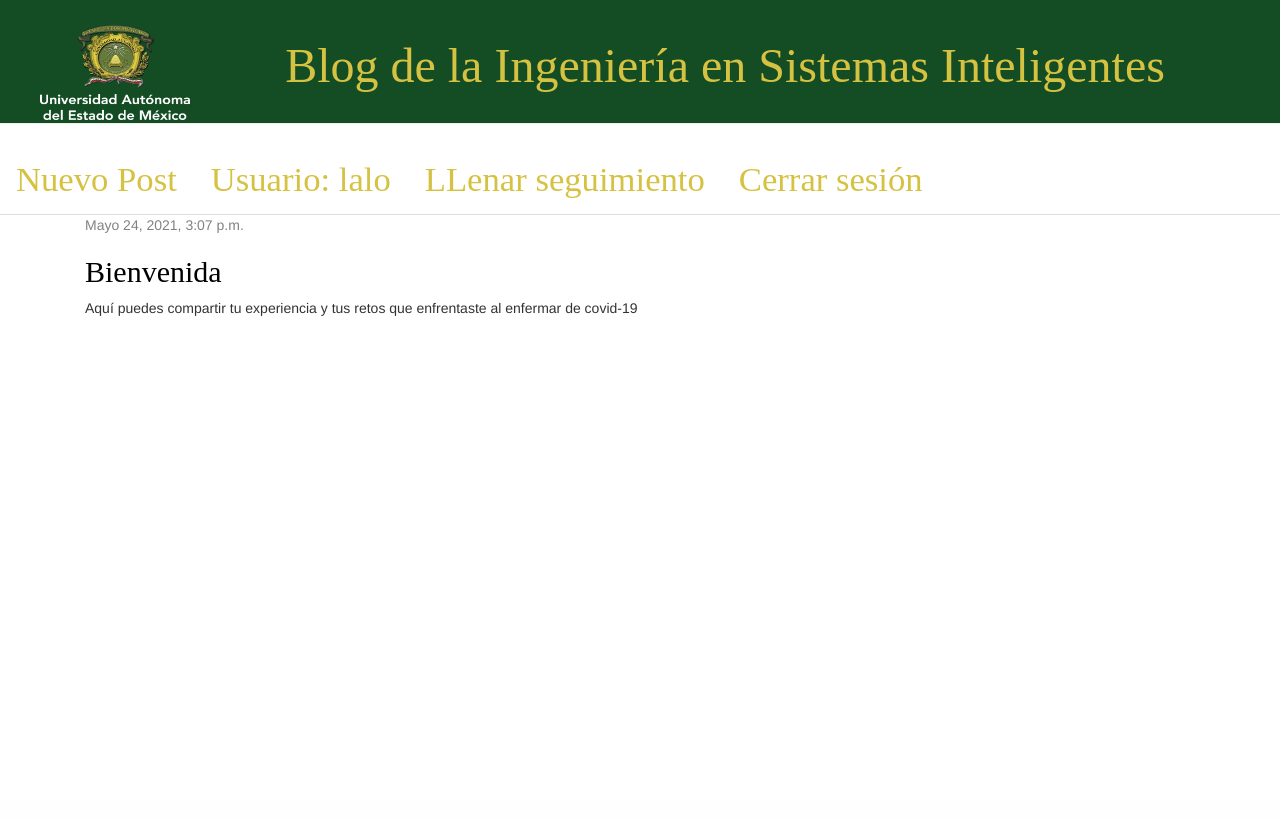
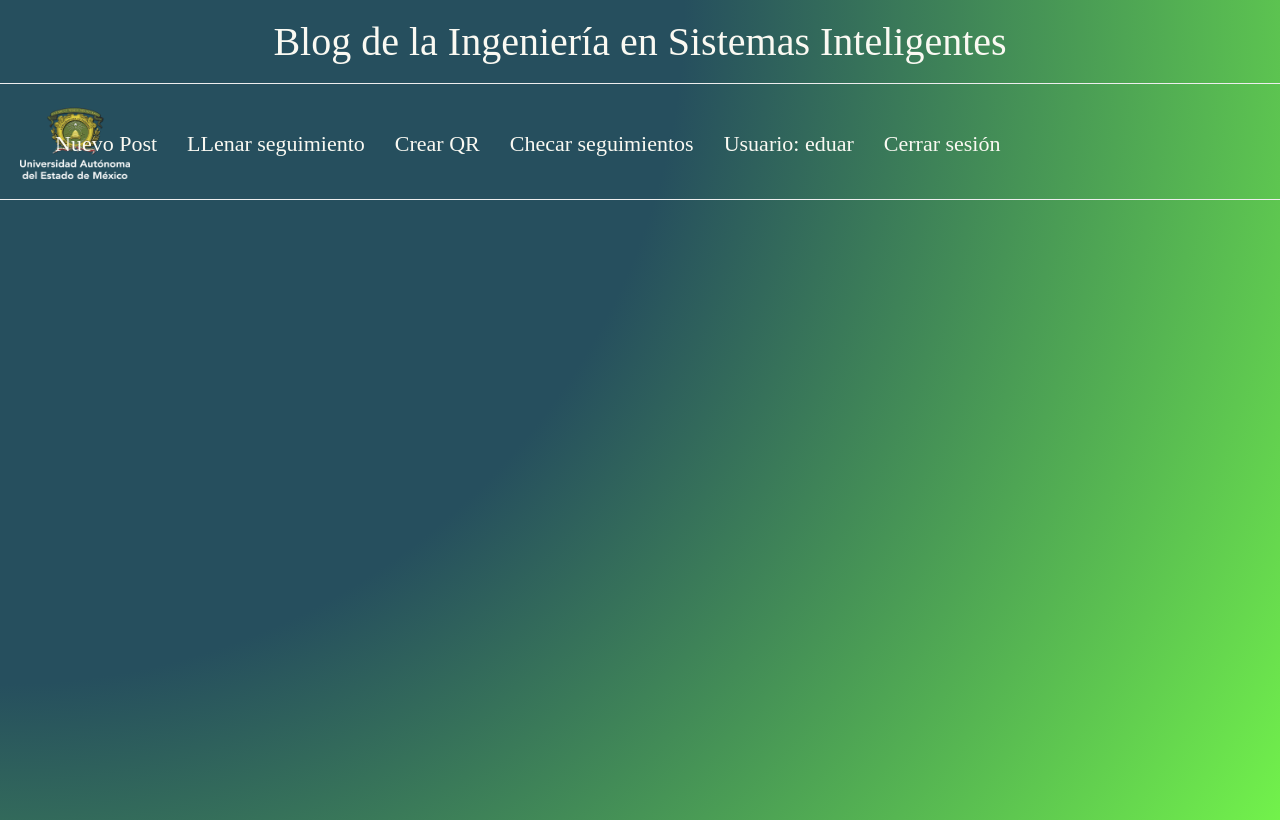
Before and after one commit to EduardoBallezaCervantes/my-first-blog, a Django app: page / in a window 1280 px wide. Before the commit the page ends 316 px from the top, so only its background shows below. Run offline with Django 3.2, Linux system fonts and the light colour scheme; a user stored in the database is signed in; data comes from the database, SQL or seed files in the repository; some libraries are stand-ins or nearby versions.

Commit message:
nueva presentacion

```diff
--- a/blog/forms.py
+++ b/blog/forms.py
@@ -1,6 +1,6 @@
 from django import forms
 from .models import Post
-from .models import Enfermedad
+from .models import Enfermedad, UserFullName
 from django.contrib.auth.forms import UserCreationForm
 from django.contrib.auth.models import User
 
@@ -20,7 +20,6 @@ class CustomUserForm(UserCreationForm):
         fields = ['first_name','last_name','email','username','password1','password2']
 
 class EnfermedadForm(forms.ModelForm):
-
     class Meta:
         model =  Enfermedad
         fields = [
@@ -30,7 +29,7 @@ class EnfermedadForm(forms.ModelForm):
             'edad',
             'inicio_sintomas',
             'fin_sintomas',
-            'vacunado'
+            'vacunado',
         ]
         labels ={
             'nombre':'Nombre',
@@ -42,6 +41,7 @@ class EnfermedadForm(forms.ModelForm):
             'vacunado':'¿Ya esta vacunado?'
         }
         widgets = {
+            #'nombre':forms.ModelCharField(queryset=UserFullName.objects.all()),
             'inicio_sintomas':forms.DateInput(attrs={'type':'date'}),
             'fin_sintomas': forms.DateInput(attrs={'type':'date'})
         }
--- a/blog/static/css/blog.css
+++ b/blog/static/css/blog.css
@@ -1,23 +1,23 @@
-
-
-h1 a, h2 a {
-    color: #C25100;
-}
-h1 a, h2 a {
-    color: #FCA205;
-    font-family: 'Copperplate Gothic';
-}
-.page-header {
-    background-color: #144c24;
-    margin-top: 0;
-    padding: 20px 20px 20px 40px;
+body{
+    min-height: 100vh;
+    margin:0;
+    /*background: linear-gradient(135deg, #144c24, #010200);*/
+    /*background: linear-gradient(45deg, #1eadf0, #0afb60);*/
+    /*background: linear-gradient(45deg, #0d105d, #780309);*/
+    /*background: linear-gradient(45deg, #052ab7, #35c317);*/
+    /*background: linear-gradient(45deg,#2f55d5 , #349bb6,#4ce199);*/
+    background: radial-gradient(circle at 0 0,#264f5e 45%,#72f24b);
 }
 
+.page-header {
+    margin-top: 0;
+}
 .page-header h1, .page-header h1 a, .page-header h1 a:visited, .page-header h1 a:active{
-    color: #d6c242;
-    font-size: 36pt;
+    color: #faf9f2;
+    font-size: 30pt;
     text-decoration: none;
     text-align: center;
+    width: auto;
 }
 
 .content {
@@ -31,7 +31,8 @@ h1, h2, h3, h4 {
 }
 
 .date {
-    color: #828282;
+    color: #999595;
+    font-size: 16px;
 }
 
 .save {
@@ -43,7 +44,7 @@ h1, h2, h3, h4 {
 }
 
 .top-menu, .top-menu:hover, .top-menu:visited .top-menu a{
-    color: #d6c242;
+    color: #faf9f2;
     float: right;
     font-size: 26pt;
     margin-right: 20px;
@@ -55,17 +56,20 @@ h1, h2, h3, h4 {
 }
 
 .post h2 a, .post h2 a:visited {
-    color: #000000;
+    color: #e6d3d3;
 }
-.logo{
-    float: left;
-    width: 150px;
-    height: 100px;
+
+.texto{
+    color: #faf9f2;
+    font-size: 19px;
 }
+
+
 
 .warning h1{
     font-size: x-large;
-    color: #FCA205;
+    color: #faf9f2;
+
 }
 
 
@@ -73,3 +77,106 @@ h1, h2, h3, h4 {
     text-align: center;
     font-size: x-large;
 }
+
+.navegar{
+    margin: 0 auto;
+    display: flex;
+    justify-content: space-between;
+    font-family:'Century Gothic';
+}
+.navegar img{
+    margin-left: 20px;
+    margin-right: 50px;
+    width: 110px;
+    height: 75px;
+}
+.nav-menu{
+    display: flex;
+    margin-right: 30px;
+    list-style: none;
+    position: fixed;
+}
+
+.nav-menu-item{
+    line-height: 80px;
+    font-family:'Copperplate Gothic';
+    font-size: 22px;
+    line-height: 80px;
+    width: max-content;
+}
+
+.nav-menu-link{
+    padding: 0px 15px;
+    border-radius: 3px;
+    text-decoration: none;
+    color: #faf9f2;
+    font-family:'Copperplate Gothic';
+    font-size: 22px;
+    line-height: 80px;
+    width: max-content;
+}
+.nav-menu-link:hover,  .nav-menu-link:active{
+
+    color: #267895;
+    transition: 0.5s;
+}
+.toggle{
+    color:white;
+    background: none;
+    border: none;
+    font-size: 30px;
+    padding: 0 20px;
+    line-height: 40px;
+    cursor: pointer;
+    display: none;
+}
+hr{
+    width:100% ;
+    color:#000000;
+}
+
+
+@media (max-width: 768px) {
+    .page-header h1, .page-header h1 a, .page-header h1 a:visited, .page-header h1 a:active{
+        color: #faf9f2;
+        font-size: 15pt;
+        text-decoration: none;
+        text-align: center;
+        width: auto;
+    }
+    .navegar img{
+        width: 60px;
+        height: 45px;
+    }
+    .nav-menu{
+        flex-direction: column;
+        align-items: center;
+        margin-right: 50px;
+        background-color:#000000;
+        position: fixed;
+        left: 0;
+        top: 150px;
+        width: 100%;
+        left: 100%;
+        padding: 10px 0;
+        height: calc(100%-50px);
+        overflow-y: auto;
+        transition: left 0.4s;
+    }
+    .nav-menu-item{
+        line-height: 40px;
+        font-size: 15px;
+    }
+    .nav-menu-link:hover,  .nav-menu-link:active{
+        background: none;
+        color: #0ca8e0;
+    }
+    .toggle{
+        margin-right: 20px;
+        font-size: 20px;
+        display: block;
+    }
+    .navegar_active{
+        left: 0;
+    }
+}
--- /dev/null
+++ b/blog/static/script/index.js
@@ -0,0 +1,6 @@
+const natoggle = document.querySelector(".toggle");
+const menu = document.querySelector(".nav-menu");
+
+natoggle.addEventListener("click", () => {
+    menu.classList.toggle("navegar_active");
+});
--- a/blog/templates/blog/base.html
+++ b/blog/templates/blog/base.html
@@ -12,7 +12,6 @@
     <body>
         <body>
         <div class="page-header">
-            <img class="logo" src="{% static 'img/uaem.png' %}">
             <h1><a href="/">Blog de la Ingenieria en Sistemas Inteligentes</a></h1>
         </div>
         <div class="content container">
--- a/blog/templates/blog/post_list.html
+++ b/blog/templates/blog/post_list.html
@@ -7,39 +7,54 @@
         <link href='//fonts.googleapis.com/css?family=Lobster&subset=latin,latin-ext' rel='stylesheet' type='text/css'>
         <link rel="stylesheet" href="{% static 'css/blog.css' %}">
         <link rel="shortcut icon" type="image/x-icon" href="{% static 'img/icon.ico' %}">
+        <script src="https://kit.fontawesome.com/7e5b2d153f.js" crossorigin="anonymous"></script>
+        <script defer src="{% static 'script/index.js'%}"></script>
+
     </head>
     <body>
         <div class="page-header">
-            <img class="logo" src="{% static 'img/uaem.png' %}">
             <h1><a href="/">Blog de la Ingeniería en Sistemas Inteligentes</a></h1>
+
         </div>
-        <div class="barnav" role="navigation">
-            <ul class="nav nav-tabs">
-                {% if user.is_authenticated %}
-                    <li class="bn">
-                        <a href="{% url 'post_new' %}" class="top-menu">Nuevo Post</a>
+        <nav class="navegar">
+            {% if user.is_authenticated %}
+                <img class="logo" src="{% static 'img/uaem.png' %}" >
+
+                <button class="toggle">
+                    <i class="fas fa-bars"></i>
+                </button>
+                <ul class="nav-menu">
+                    <li class="nav-menu-item">
+                        <a href="{% url 'post_new' %}" class="nav-menu-link">Nuevo Post</a>
                     </li>
-                    <li>
-                        <a href="#" class="top-menu">Usuario: {{ user.username }} </a>
+                    <li class="nav-menu-item">
+                        <a href="{% url 'enfermedad_form' %}" class="nav-menu-link">LLenar seguimiento</a>
                     </li>
-                    <li>
+                    <li class="nav-menu-item">
+                        <a href="{% url 'generadorQr' %}" class="nav-menu-link">Crear QR</a>
+                    </li>
+                    <li class="nav-menu-item">
+                        <a href="{% url 'enfermedad_list'%}" class="nav-menu-link">Checar seguimientos</a>
+                    </li>
 
-                        <a href="{% url 'enfermedad_form' %}" class="top-menu">LLenar seguimiento</a>
-
+                    <li class="nav-menu-item">
+                        <a href="#" class="nav-menu-link">Usuario: {{ user.username }} </a>
                     </li>
-                    <li>
-                        <a href="{% url 'logout' %}" class="top-menu">Cerrar sesión</a>
+                    <li class="nav-menu-item">
+                        <a href="{% url 'logout' %}" class="nav-menu-link">Cerrar sesión</a>
                     </li>
                 {% else %}
-                    <li>
-                        <a href="{% url 'login' %}" class="top-menu">Iniciar sesion</a>
+                    <img class="logo" src="{% static 'img/uaem.png' %}" >
+                    <li class="nav-menu-item">
+                        <a href="{% url 'login' %}" class="nav-menu-link">Iniciar sesion</a>
                     </li>
-                    <li>
-                        <a href="{% url 'registrar_usuario' %}" class="top-menu">Registrar</a>
+                    <li class="nav-menu-item">
+                        <a href="{% url 'registrar_usuario' %}"class="nav-menu-link" >Registrar</a>
                     </li>
                 {% endif %}
             </ul>
-        </div>
+        </nav>
+        <hr></hr>
         <div class="content container">
             {% if user.is_authenticated %}
                 <div class="row">
@@ -50,12 +65,11 @@
                                     {{ post.published_date }}
                                 </div>
                                 <h2><a href="">{{ post.title }}</a></h2>
-                                <p>{{ post.text|linebreaksbr }}</p>
+                                <p class="texto">{{ post.text|linebreaksbr }}</p>
                             </div>
                         {% endfor %}
                     </div>
                 </div>
-
             {% else %}
                 <div class ="titulo">
                     <h1>¡Bienvenidos!</h1>
--- a/blog/urls.py
+++ b/blog/urls.py
@@ -12,4 +12,6 @@ urlpatterns = [
     path('post/<int:pk>/edit/', views.post_edit, name='post_edit'),
     path('registro/', views.registrar_usuario, name='registrar_usuario'),
     path('seguimiento/',views.enfermedad_view, name='enfermedad_form'),
+    path('generadorQr/',views.generadorQr_view, name='generadorQr'),
+    path('consulta/',views.enfermedad_list, name='enfermedad_list'),
 ]
--- a/blog/views.py
+++ b/blog/views.py
@@ -1,19 +1,19 @@
+from django.shortcuts import render
 from django.utils import timezone
 from django.shortcuts import redirect
 from django.shortcuts import render, get_object_or_404
-from .models import Post
+from .models import Post, Enfermedad
 from .forms import PostForm, CustomUserForm, EnfermedadForm
 from django.contrib.auth.decorators import login_required
 from django.contrib.auth import login, authenticate
 from django.contrib import messages
-
-# Create your views here.
-
+from io import BytesIO
+import qrcode
+import qrcode.image.svg
 
 def post_list(request):
     posts = Post.objects.filter(published_date__lte=timezone.now()).order_by('-published_date')
     return render(request, 'blog/post_list.html', {'posts': posts})
-
 
 def post_detail(request, pk):
     post = get_object_or_404(Post, pk=pk)
@@ -48,7 +48,6 @@ def post_edit(request, pk):
         form = PostForm(instance=post)
     return render(request, 'blog/post_edit.html', {'form': form})
 
-
 def registrar_usuario(request):
     data = {
         'form':CustomUserForm()
@@ -78,3 +77,22 @@ def enfermedad_view(request):
             form.save()
             return redirect(to = 'post_list')
     return render(request,'seguimiento/Enfermedad_form.html', data)
+
+@login_required
+def generadorQr_view(request):
+    data = {}
+    if request.method == "POST":
+        factory = qrcode.image.svg.SvgImage
+        img = qrcode.make(request.POST.get("qr_text",""), image_factory=factory, box_size=20)
+        stream = BytesIO()
+        img.save(stream)
+        data["svg"] = stream.getvalue().decode()
+    return render(request, "seguimiento/generadorQr.html", data)
+
+@login_required
+def enfermedad_list(request):
+    #end_date=timezone.now()
+    #enfermedad = Enfermedad.objects.filter(created_at__date__range=(start_date, end_date)).order.by('-inicio_sintomas')
+    enfermedad = Enfermedad.objects.all()
+    data = {'enfermedades':enfermedad}
+    return render(request, 'secciones/asistencia.html',data)
```
Also changed, not shown: blog/models.py (+37 -2 lines), blog/templates/secciones/asistencia.html (added, +34 -0 lines), blog/templates/seguimiento/generadorQr.html (added, +31 -0 lines), blog/migrations/0002_enfermedad.py (deleted), blog/migrations/0002_enfermedad_userfullname.py (added), blog/migrations/0003_cubiculos_laboratorios_salones.py (added), db.sqlite3.
